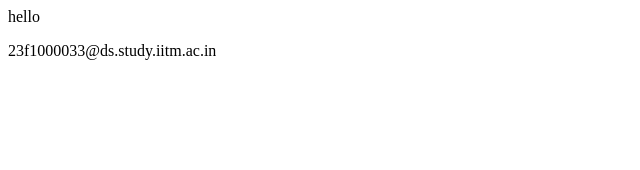
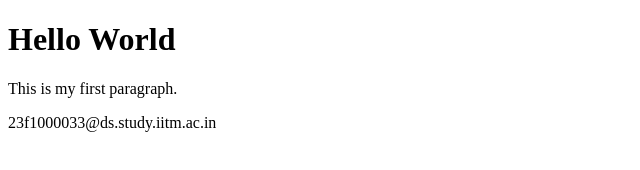
Before and after one commit to 23f1000033/tds_email_check, a plain HTML site: page index.html in a window 1280 px wide. Shown: the whole page, without its empty margins (0-640 px from the left). Drawn offline with Linux system fonts and the light colour scheme.

Commit message:
Update index.html

```diff
--- a/index.html
+++ b/index.html
@@ -1,2 +1,12 @@
-<p>hello</p>
-<!--email_off-->23f1000033@ds.study.iitm.ac.in<!--/email_off-->
+<!DOCTYPE html>
+<html>
+<head>
+    <title>Hello World Page</title>
+
+</head>
+<body>
+    <h1>Hello World</h1>
+    <p>This is my first paragraph.</p>
+  <!--email_off-->23f1000033@ds.study.iitm.ac.in<!--/email_off-->
+</body>
+</html>
```
